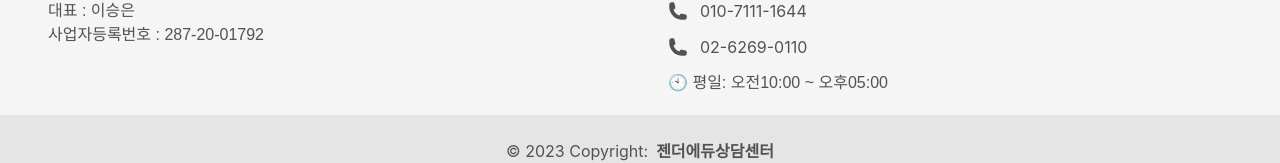
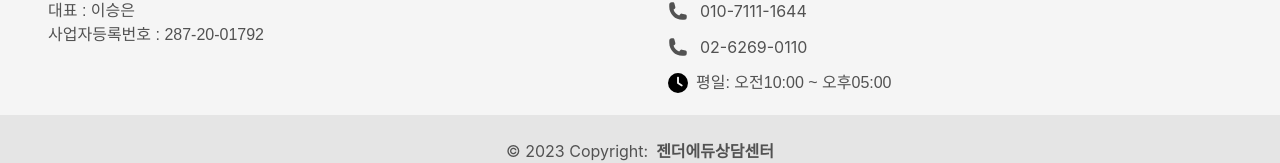
Before and after one commit to ohwonsuk/gender-edu, a React (Create React App) app: page / in a window 1280 px wide. Shown: the part 1705-1868 px from the top of the page. Built offline with nearby package versions, Linux system fonts and the light colour scheme; a web font is replaced by a local one.

Commit message:
footer icon 수정

```diff
--- a/src/components/Footer.js
+++ b/src/components/Footer.js
@@ -69,7 +69,12 @@
                 02-6269-0110
               </p>
               <p className="font-ibmsans flex items-center justify-center md:justify-start">
-                🕙 평일: 오전10:00 ~ 오후05:00
+                <img
+                  className="size-5 mr-2"
+                  src="/clock-solid.svg"
+                  alt="clock"
+                />
+                평일: 오전10:00 ~ 오후05:00
               </p>
             </div>
           </div>
```
Also changed, not shown: public/clock-solid.svg (added).
